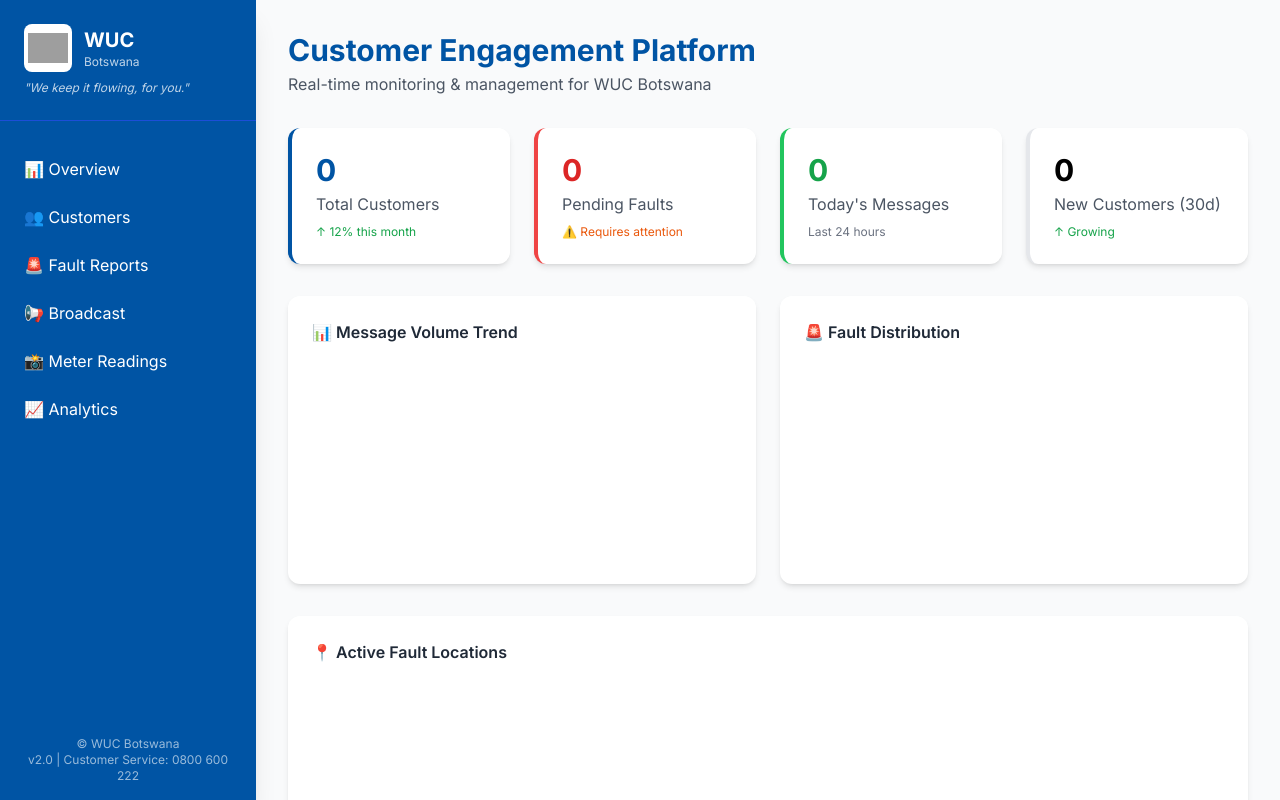
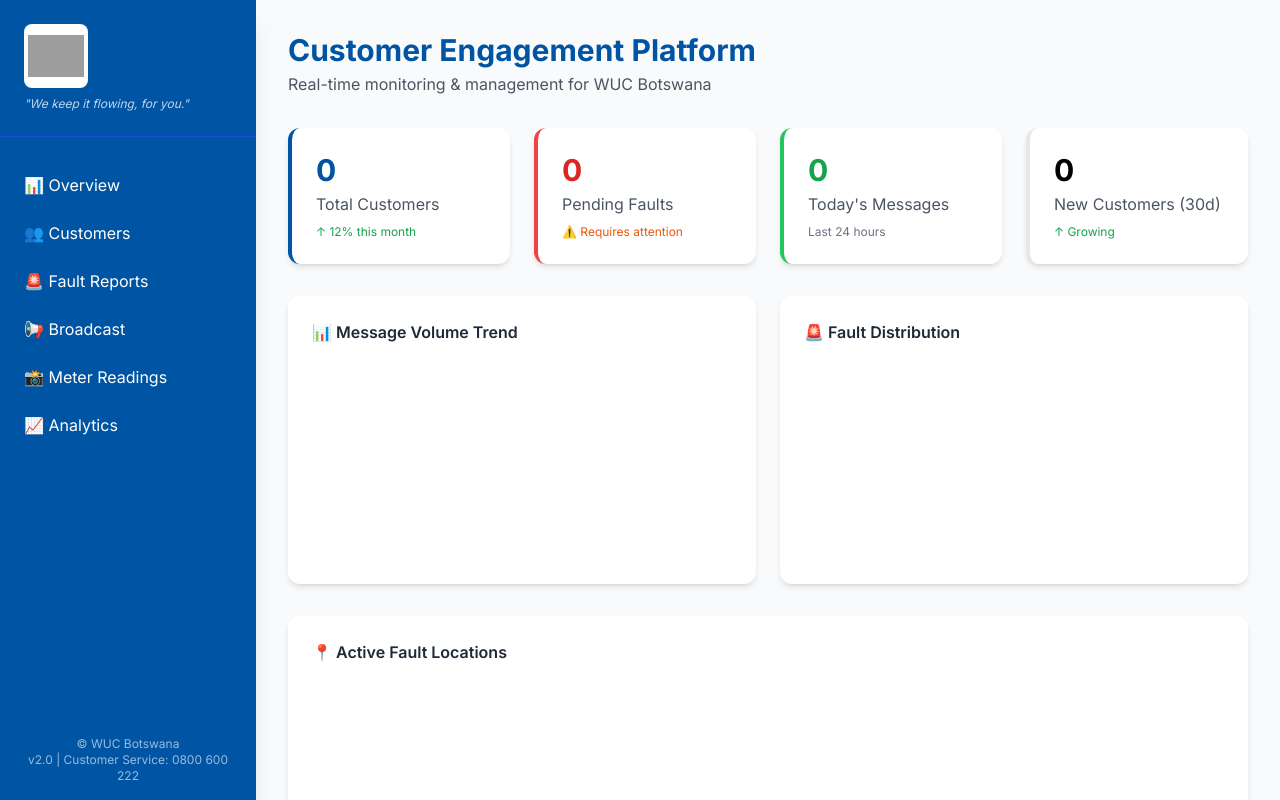
Before and after one commit to compusense/water-botswana, a website: page public/dashboard.html in a window 1280 px wide. Drawn offline with nearby package versions, Linux system fonts and the light colour scheme; grey boxes are pictures that could not be loaded.

Commit message:
Update dashboard.html

```diff
--- a/public/dashboard.html
+++ b/public/dashboard.html
@@ -28,11 +28,8 @@
                     <!-- WUC Logo from official source -->
                     <img src="https://www.wuc.bw/static/media/LogoWithWhiteBG.e3ef921ca2308cfed7d4.png"
                          alt="WUC Logo"
-                         class="w-12 h-12 rounded-lg bg-white object-contain p-1">
-                    <div>
-                        <h2 class="text-xl font-bold">WUC</h2>
-                        <p class="text-xs opacity-75">Botswana</p>
-                    </div>
+                         class="w-16 h-16 rounded-lg bg-white object-contain p-1">
+
                 </div>
                 <p class="text-xs mt-2 opacity-75 italic">"We keep it flowing, for you."</p>
             </div>
```
